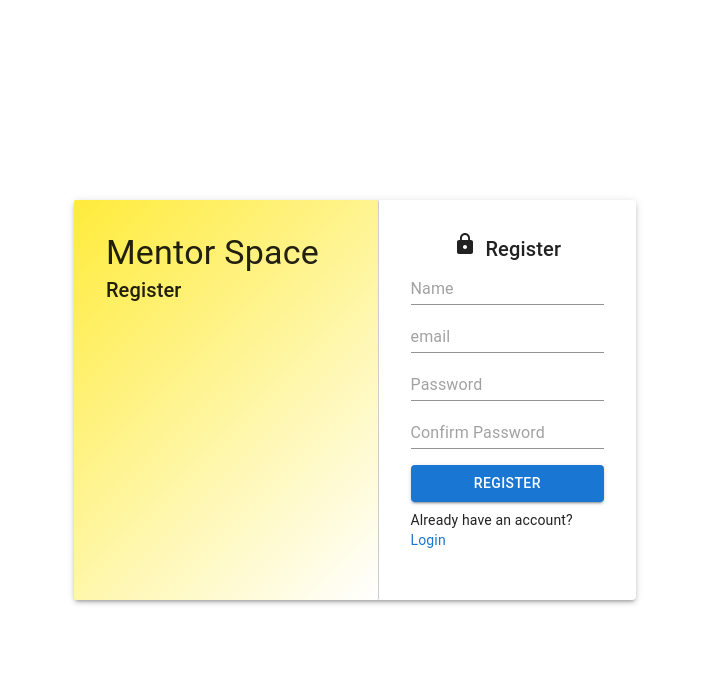
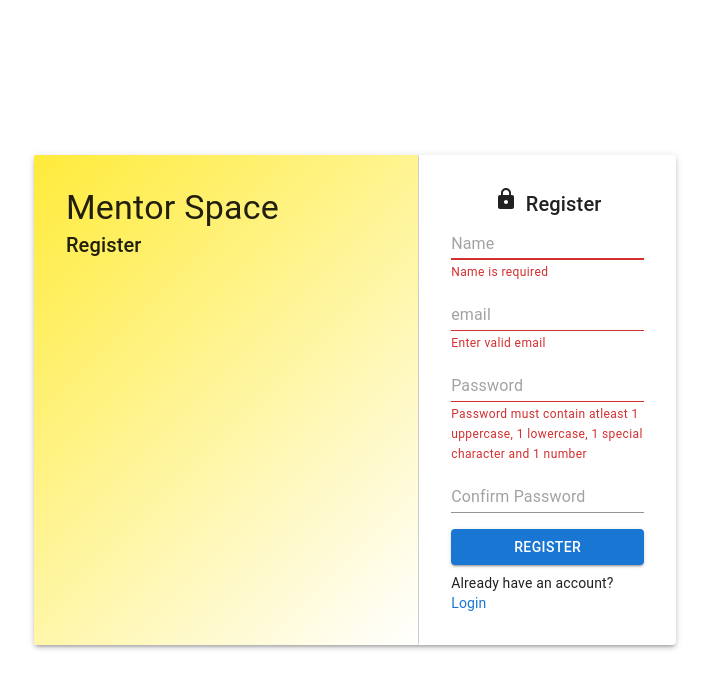
Before and after one commit to csfx-py/mentor-frontend, a React (Create React App) app: page /auth in a window 1280 px wide. Both pictures are taken after a click on the element "Register". Shown: the top 688 px of the page, without its empty margins (285-994 px from the left). Built offline with nearby package versions, Linux system fonts and the light colour scheme; no server answers.

Commit message:
auth route with login and register

```diff
--- a/src/Components/Login.js
+++ b/src/Components/Login.js
@@ -1,9 +1,68 @@
-import { Button, Input, Typography } from "@mui/material";
+import { Button, TextField, Typography } from "@mui/material";
 import { Lock } from "@mui/icons-material";
+import { useContext, useState } from "react";
+import { UserContext } from "../Contexts/UserContext";
+import { useSnackbar } from "notistack";
+import { useNavigate } from "react-router-dom";
 
 function Login({ setIsRegistered }) {
+  const { login } = useContext(UserContext);
+  // eslint-disable-next-line no-unused-vars
+  const { enqueueSnackbar, closeSnackbar } = useSnackbar();
+
+  const navigate = useNavigate();
+
+  const [data, setData] = useState({
+    email: "",
+    password: "",
+  });
+
+  const handleChange = (e) => {
+    setData({ ...data, [e.target.name]: e.target.value });
+  };
+
+  const validate = () => {
+    if (data.email === "" || data.password === "") {
+      enqueueSnackbar("Please fill all the fields");
+      return false;
+    }
+    const emailRegex = /^[\w-.]+@([\w-]+\.)+[\w-]{2,4}$/g;
+    if (!emailRegex.test(data.email)) {
+      enqueueSnackbar("Please enter a valid email");
+      return false;
+    }
+    // password regex
+    const passwordRegex =
+      /(?=.*[a-z])(?=.*[A-Z])(?=.*\d)(?=.*[$@$!#.])[A-Za-z\d$@$!%*?&.]{6,20}/;
+    if (!passwordRegex.test(data.password)) {
+      enqueueSnackbar(
+        "Password must be at least 8 characters long and must contain at least one uppercase letter, one lowercase letter and one number"
+      );
+      return false;
+    }
+    return true;
+  };
+
+  const handleSubmit = async (e) => {
+    e.preventDefault();
+    if (!validate()) {
+      return;
+    }
+
+    const loggedIn = await login(data.email, data.password);
+
+    if (loggedIn.success) {
+      enqueueSnackbar("Logged In Successfully", { variant: "success" });
+      navigate("/feed");
+    } else {
+      enqueueSnackbar(`Login Failed ${loggedIn.error.message}`, {
+        variant: "error",
+      });
+    }
+  };
+
   return (
-    <div
+    <form
       style={{
         display: "flex",
         flexDirection: "column",
@@ -15,15 +74,51 @@ function Login({ setIsRegistered }) {
         <Lock sx={{ mr: 1 }} />
         Login
       </Typography>
-      <Input
-        placeholder="Username"
+      <TextField
+        variant="standard"
+        placeholder="email"
         sx={{ width: "100%", maxWidth: 300, my: 1 }}
+        type="email"
+        name="email"
+        value={data.email}
+        error={
+          data.email.match(/^([\w.%+-]+)@([\w-]+\.)+([\w]{2,})$/i) === null
+        }
+        helperText={
+          data.email.match(/^([\w.%+-]+)@([\w-]+\.)+([\w]{2,})$/i) === null
+            ? "Enter valid email"
+            : ""
+        }
+        onChange={handleChange}
       />
-      <Input
+      <TextField
+        variant="standard"
         placeholder="Password"
         sx={{ width: "100%", maxWidth: 300, my: 1 }}
+        name="password"
+        type="text"
+        value={data.password}
+        onChange={handleChange}
+        error={
+          // password with alphabets and special characters with length 6
+          data.password.match(
+            /^(?=.*[a-z])(?=.*[A-Z])(?=.*[0-9])(?=.*[!@#$%^&*])(?=.{6,})/
+          ) === null
+        }
+        helperText={
+          data.password.match(
+            /^(?=.*[a-z])(?=.*[A-Z])(?=.*[0-9])(?=.*[!@#$%^&*])(?=.{6,})/
+          ) === null
+            ? "Password must contain atleast 1 uppercase, 1 lowercase, 1 special character and 1 number"
+            : ""
+        }
       />
-      <Button variant="contained" sx={{ width: "100%", maxWidth: 300, my: 1 }}>
+      <Button
+        variant="contained"
+        sx={{ width: "100%", maxWidth: 300, my: 1 }}
+        onClick={handleSubmit}
+        type="submit"
+      >
         Login
       </Button>
       <Typography variant="body2">
@@ -38,7 +133,7 @@ function Login({ setIsRegistered }) {
           Register
         </Typography>
       </Typography>
-    </div>
+    </form>
   );
 }
 
--- a/src/Components/Register.js
+++ b/src/Components/Register.js
@@ -1,8 +1,16 @@
-import { Button, Input, Typography } from "@mui/material";
-import { Lock } from "@mui/icons-material";
-import { useState } from "react";
+import Lock from "@mui/icons-material/Lock";
+import { Button, TextField, Typography } from "@mui/material";
+import { useContext, useState } from "react";
+import { UserContext } from "../Contexts/UserContext";
+import { useSnackbar } from "notistack";
+import { useNavigate } from "react-router-dom";
 
 function Register({ setIsRegistered }) {
+  const { register } = useContext(UserContext);
+  // eslint-disable-next-line no-unused-vars
+  const { enqueueSnackbar, closeSnackbar } = useSnackbar();
+  const navigate = useNavigate();
+
   const [data, setData] = useState({
     name: "",
     email: "",
@@ -14,39 +22,134 @@ function Register({ setIsRegistered }) {
     setData({ ...data, [e.target.name]: e.target.value });
   };
 
-  const handleSubmit = (e) => {
+  const validate = () => {
+    if (data.name === "" || data.email === "" || data.password === "") {
+      enqueueSnackbar("Please fill all the fields");
+      return false;
+    }
+    if (data.password !== data.confirmPassword) {
+      enqueueSnackbar("Passwords do not match");
+      return false;
+    }
+    // email regex
+    const emailRegex = /^[\w-.]+@([\w-]+\.)+[\w-]{2,4}$/g;
+    if (!emailRegex.test(data.email)) {
+      enqueueSnackbar("Please enter a valid email");
+      return false;
+    }
+    // password regex
+    const passwordRegex =
+      /(?=.*[a-z])(?=.*[A-Z])(?=.*\d)(?=.*[$@$!#.])[A-Za-z\d$@$!%*?&.]{6,20}/;
+    if (!passwordRegex.test(data.password)) {
+      enqueueSnackbar(
+        "Password must be at least 8 characters long and must contain at least one uppercase letter, one lowercase letter and one number"
+      );
+      return false;
+    }
+
+    return true;
+  };
+
+  const handleSubmit = async (e) => {
     e.preventDefault();
-    console.log(data);
+    if (!validate()) return;
+
+    const registered = await register(data.name, data.email, data.password);
+
+    if (registered.success) {
+      enqueueSnackbar("Registered Successfully", { variant: "success" });
+      navigate("/feed");
+    } else {
+      enqueueSnackbar(`Registration Failed ${registered.error.message}`, {
+        variant: "error",
+      });
+    }
   };
 
   return (
-    <div
+    <form
       style={{
         display: "flex",
         flexDirection: "column",
         justifyContent: "center",
         alignItems: "center",
+        flexGrow: 0,
       }}
     >
       <Typography variant="h6">
         <Lock sx={{ mr: 1 }} />
         Register
       </Typography>
-      <Input placeholder="Name" sx={{ width: "100%", maxWidth: 300, my: 1 }} />
-      <Input
+      <TextField
+        variant="standard"
+        placeholder="Name"
+        sx={{ width: "100%", maxWidth: 300, my: 1 }}
+        name="name"
+        type="text"
+        value={data.name}
+        error={data.name === ""}
+        helperText={data.name === "" ? "Name is required" : ""}
+        onChange={handleChange}
+        autoFocus
+      />
+      <TextField
+        variant="standard"
         placeholder="email"
+        sx={{ width: "100%", maxWidth: 300, my: 1 }}
         type="email"
-        sx={{ width: "100%", maxWidth: 300, my: 1 }}
+        name="email"
+        value={data.email}
+        error={
+          data.email.match(/^([\w.%+-]+)@([\w-]+\.)+([\w]{2,})$/i) === null
+        }
+        helperText={
+          data.email.match(/^([\w.%+-]+)@([\w-]+\.)+([\w]{2,})$/i) === null
+            ? "Enter valid email"
+            : ""
+        }
+        onChange={handleChange}
       />
-      <Input
+      <TextField
+        variant="standard"
         placeholder="Password"
         sx={{ width: "100%", maxWidth: 300, my: 1 }}
+        name="password"
+        type="text"
+        value={data.password}
+        onChange={handleChange}
+        error={
+          // password with alphabets and special characters with length 6
+          data.password.match(
+            /^(?=.*[a-z])(?=.*[A-Z])(?=.*[0-9])(?=.*[!@#$%^&*])(?=.{6,})/
+          ) === null
+        }
+        helperText={
+          data.password.match(
+            /^(?=.*[a-z])(?=.*[A-Z])(?=.*[0-9])(?=.*[!@#$%^&*])(?=.{6,})/
+          ) === null
+            ? "Password must contain atleast 1 uppercase, 1 lowercase, 1 special character and 1 number"
+            : ""
+        }
       />
-      <Input
+      <TextField
+        variant="standard"
         placeholder="Confirm Password"
         sx={{ width: "100%", maxWidth: 300, my: 1 }}
+        name="confirmPassword"
+        type="text"
+        value={data.confirmPassword}
+        onChange={handleChange}
+        error={data.password !== data.confirmPassword}
+        helperText={
+          data.password !== data.confirmPassword ? "Passwords do not match" : ""
+        }
       />
-      <Button variant="contained" sx={{ width: "100%", maxWidth: 300, my: 1 }}>
+      <Button
+        variant="contained"
+        sx={{ width: "100%", maxWidth: 300, my: 1 }}
+        onClick={handleSubmit}
+        type="submit"
+      >
         Register
       </Button>
       <Typography variant="body2">
@@ -55,13 +158,13 @@ function Register({ setIsRegistered }) {
           variant="body2"
           component="span"
           sx={{ color: "primary.main", cursor: "pointer" }}
-          onClick={() => setIsRegistered(false)}
+          onClick={() => setIsRegistered(true)}
         >
           {" "}
           Login
         </Typography>
       </Typography>
-    </div>
+    </form>
   );
 }
 
--- a/src/Routes/Auth.js
+++ b/src/Routes/Auth.js
@@ -29,6 +29,7 @@ function Auth() {
               width: "100%",
               minHeight: "100%",
               flexGrow: 1,
+              flexShrink: 0,
             }}
           >
             <div
@@ -39,6 +40,7 @@ function Auth() {
                 minHeight: "100%",
                 flexBasis: "60%",
                 padding: "2rem",
+                flexShrink: 0,
               }}
             >
               <Typography variant="h4">Mentor Space</Typography>
```
